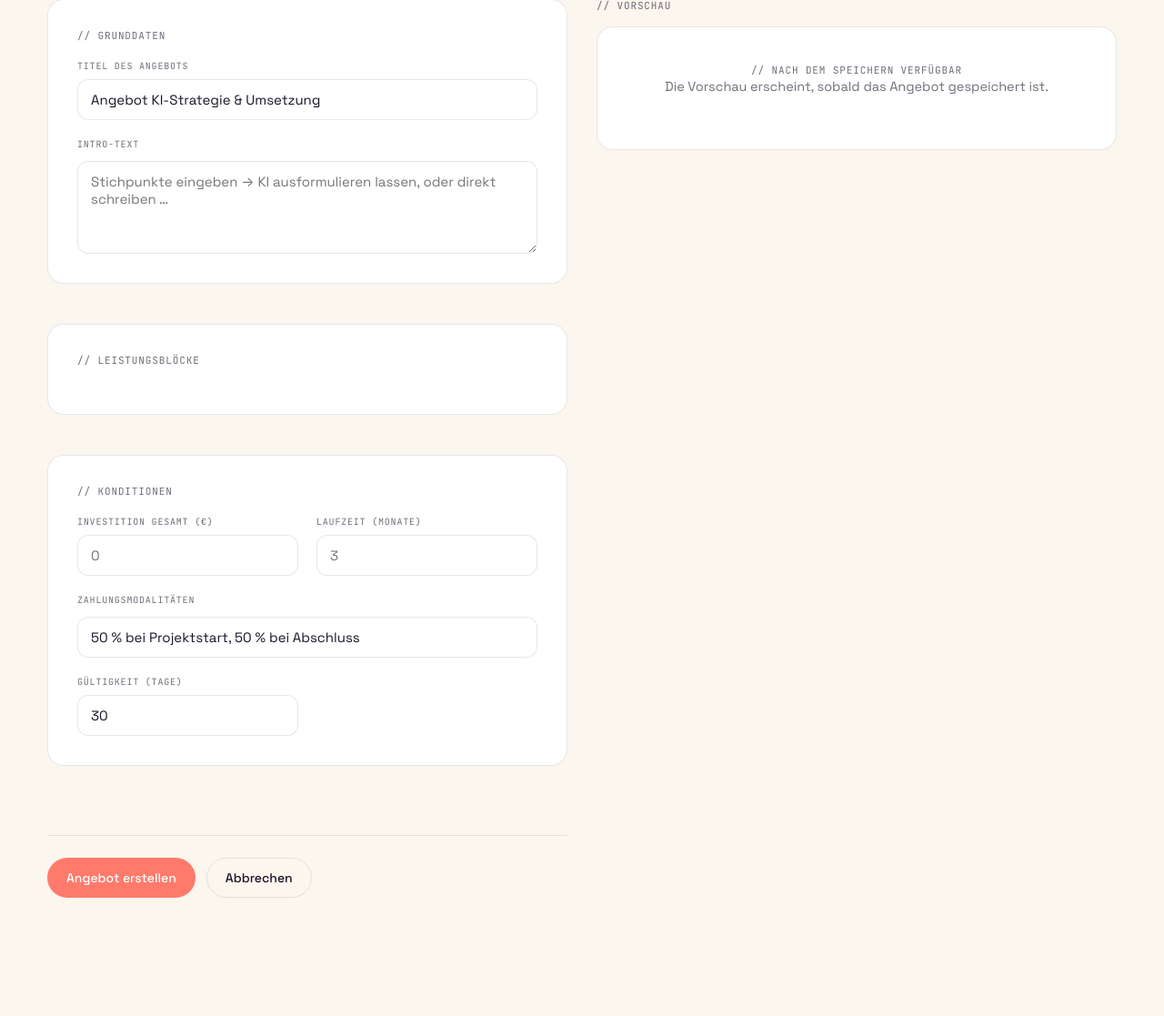
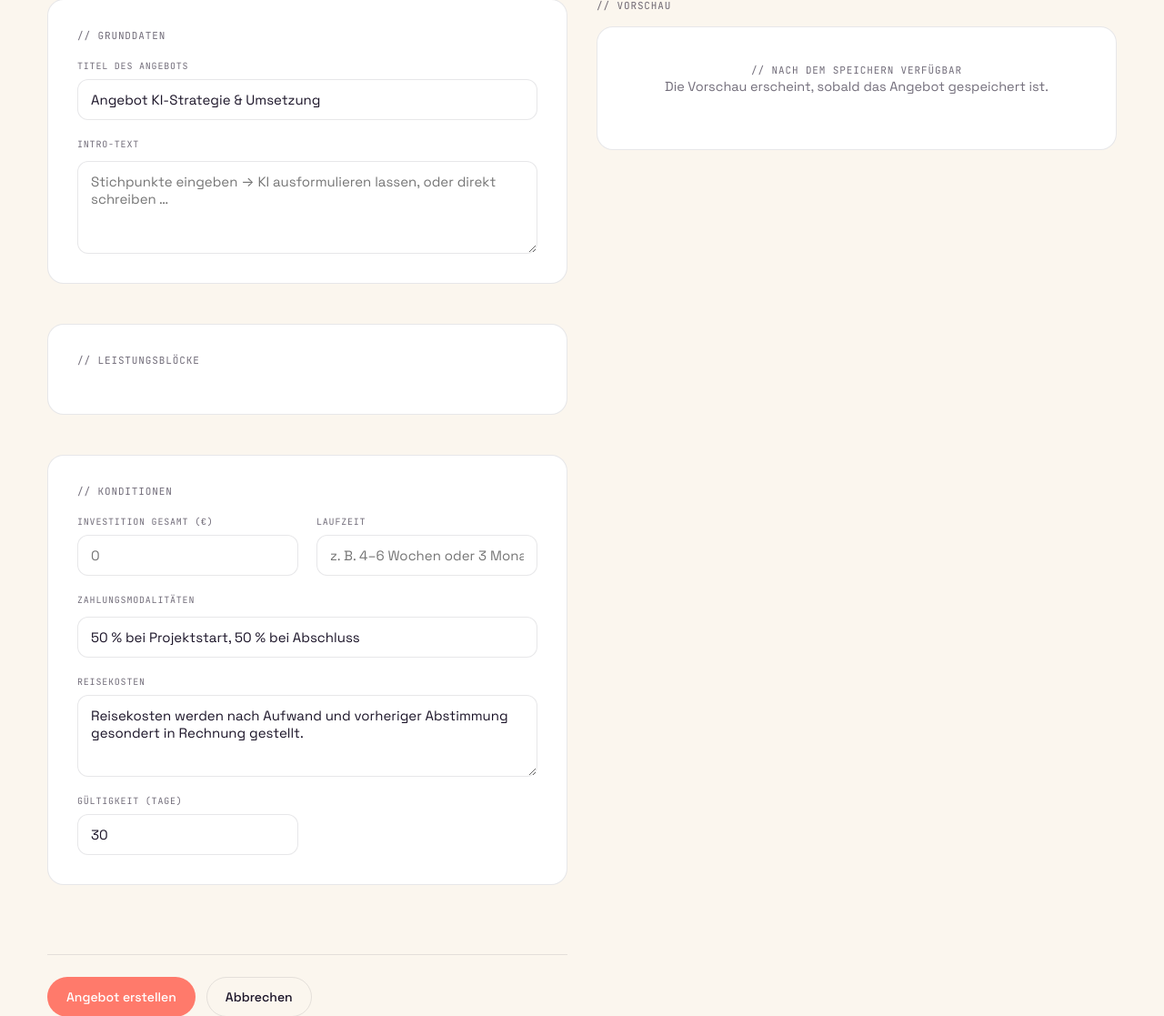
Before and after one commit to ulrichschinz/vibe, a Python web app: template templates/proposals/editor.html in a window 1280 px wide. Shown: the part 254-1371 px from the top of the page at 91% size. Before the commit the page ends 1241 px from the top, so only its background shows below. Run offline with Jinja, Linux system fonts and the light colour scheme; the template is opened without the code that fills it, so the values that code supplies are empty.

Commit message:
feat: Laufzeit als Freitext + editierbare Reisekosten
- Proposal.duration_months (int) -> duration (str), z. B. "4-6 Wochen"
- Neues Feld Proposal.travel_costs (str) mit Default-Text, im Editor und PDF nutzbar
- MCP-Tool create_proposal: Parameter angepasst, travel_costs/duration in Response

ACHTUNG: prod braucht ALTER TABLE proposal RENAME COLUMN duration_months TO duration
und ALTER TABLE proposal ADD COLUMN travel_costs VARCHAR.

Co-Authored-By: Claude Opus 4.7 (1M context) <noreply@anthropic.com>

```diff
--- a/models.py
+++ b/models.py
@@ -213,8 +213,9 @@ class Proposal(SQLModel, table=True):
     intro_text: Optional[str] = None
     services: str = Field(default=json.dumps(DEFAULT_SERVICES))
     total_value: Optional[float] = None
-    duration_months: Optional[int] = None
+    duration: Optional[str] = None
     payment_terms: Optional[str] = "50 % bei Projektstart, 50 % bei Abschluss"
+    travel_costs: Optional[str] = "Reisekosten werden nach Aufwand und vorheriger Abstimmung gesondert in Rechnung gestellt."
     validity_days: int = 30
     status: ProposalStatus = ProposalStatus.draft
     sent_at: Optional[datetime] = None
--- a/services/proposals.py
+++ b/services/proposals.py
@@ -15,8 +15,9 @@ def create_proposal(
     intro_text: Optional[str] = None,
     services_json: str = "[]",
     total_value: Optional[float] = None,
-    duration_months: Optional[int] = None,
+    duration: Optional[str] = None,
     payment_terms: Optional[str] = "50 % bei Projektstart, 50 % bei Abschluss",
+    travel_costs: Optional[str] = None,
     validity_days: int = 30,
 ) -> Proposal:
     if not session.get(Lead, lead_id):
@@ -28,8 +29,9 @@ def create_proposal(
         intro_text=intro_text or None,
         services=services_json,
         total_value=total_value,
-        duration_months=duration_months,
+        duration=duration or None,
         payment_terms=payment_terms or None,
+        travel_costs=travel_costs,
         validity_days=validity_days,
     )
     session.add(proposal)
--- a/templates/proposals/document.html
+++ b/templates/proposals/document.html
@@ -617,7 +617,7 @@
     </div>
     <div>
       <strong class="terms-label">Reisekosten</strong>
-      Reisekosten werden nach Aufwand und vorheriger Abstimmung gesondert in Rechnung gestellt.
+      {{ proposal.travel_costs or 'Reisekosten werden nach Aufwand und vorheriger Abstimmung gesondert in Rechnung gestellt.' }}
     </div>
     <div>
       <strong class="terms-label">Annahme</strong>
--- a/templates/proposals/editor.html
+++ b/templates/proposals/editor.html
@@ -115,9 +115,9 @@
             </div>
 
             <div class="ar-field">
-              <label class="ar-eyebrow" for="duration_months">Laufzeit (Monate)</label>
-              <input type="number" id="duration_months" name="duration_months" class="app-input"
-                     value="{{ proposal.duration_months or '' }}" placeholder="3">
+              <label class="ar-eyebrow" for="duration">Laufzeit</label>
+              <input type="text" id="duration" name="duration" class="app-input"
+                     value="{{ proposal.duration or '' }}" placeholder="z. B. 4–6 Wochen oder 3 Monate">
             </div>
 
             <div class="ar-field ar-field--full">
@@ -133,6 +133,11 @@
               </div>
               <input type="text" id="payment_terms" name="payment_terms" class="app-input"
                      value="{{ proposal.payment_terms or '50 % bei Projektstart, 50 % bei Abschluss' }}">
+            </div>
+
+            <div class="ar-field ar-field--full">
+              <label class="ar-eyebrow" for="travel_costs">Reisekosten</label>
+              <textarea id="travel_costs" name="travel_costs" class="app-input" rows="2">{{ proposal.travel_costs if proposal and proposal.travel_costs is not none else 'Reisekosten werden nach Aufwand und vorheriger Abstimmung gesondert in Rechnung gestellt.' }}</textarea>
             </div>
 
             <div class="ar-field">
```
Also changed, not shown: routes/proposals.py (+8 -4 lines), services/mcp_server.py (+8 -4 lines).
